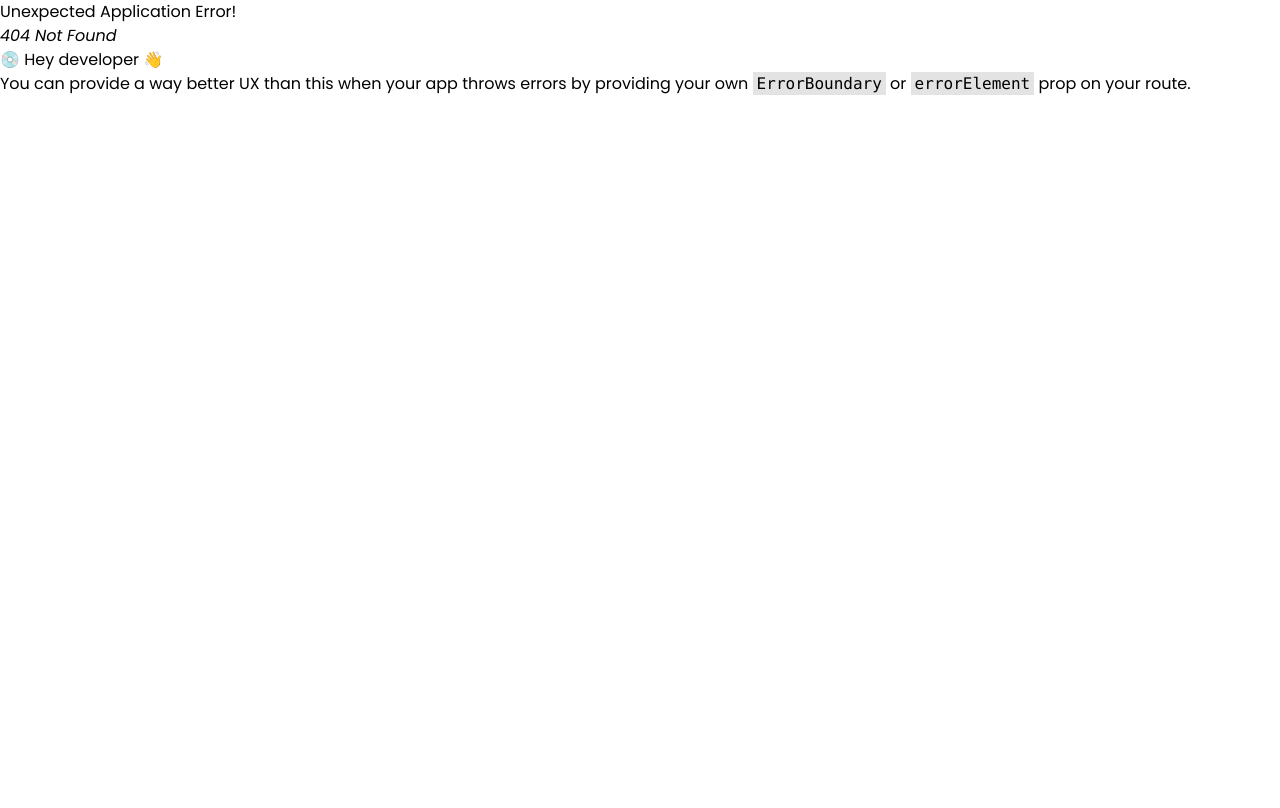
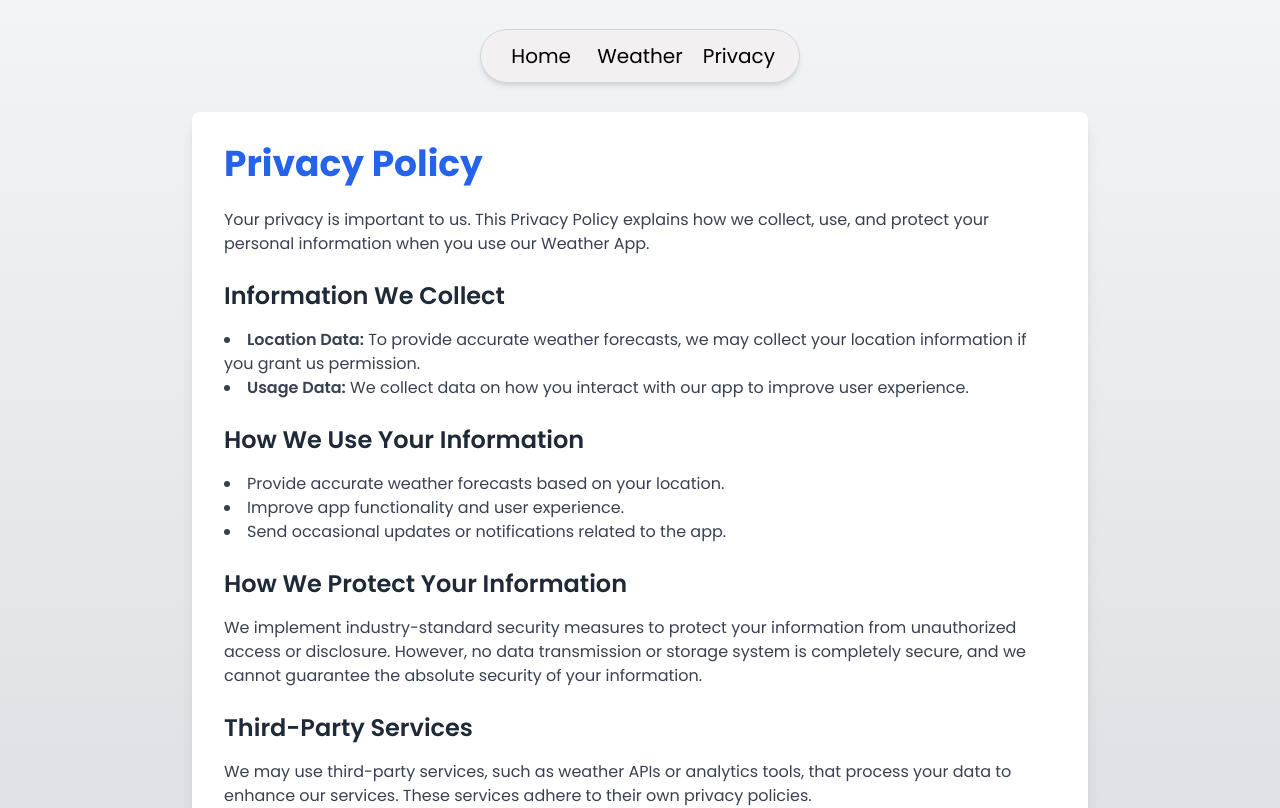
Before and after one commit to Avizaz040/WeatherApp, a React (Vite) app: page /WeatherApp/privacy in a window 1280 px wide. Before the commit this address had no page. Shown: the top 808 px of the page. Built offline with nearby package versions, Linux system fonts and the light colour scheme.

Commit message:
update in navlink

```diff
--- a/src/components/MainPage.jsx
+++ b/src/components/MainPage.jsx
@@ -16,7 +16,7 @@ function MainPage() {
       </div>,
     },
     {
-      path: "/weather",
+      path: "WeatherApp/weather",
       element:
       <div>
         <Navbar/>
@@ -25,7 +25,7 @@ function MainPage() {
       </div>,
     },
     {
-      path: "/privacy",
+      path: "WeatherApp/privacy",
       element:
       <div>
         <Navbar/>
--- a/src/components/Navbar.jsx
+++ b/src/components/Navbar.jsx
@@ -8,8 +8,8 @@ function Navbar() {
       <div className='w-8/12 md:w-2/5 lg:w-1/4 px-4 md:px-5 lg:px-5 py-2 md:py-3 flex justify-center items-center bg-[#f2f0f0] rounded-full shadow-md border border-gray-300'>
         <ul className='w-full flex flex-row justify-between md:justify-center items-center text-center gap-4 text-sm md:text-lg lg:text-xl'>
           <li className='flex-1 md:w-1/3 text-center hover:underline underline-offset-4 hover:font-medium cursor-pointer'><Link to="/WeatherApp">Home</Link></li>
-          <li className='flex-1 md:w-1/3 text-center hover:underline underline-offset-4 hover:font-medium cursor-pointer'><Link to="/weather">Weather</Link></li>
-          <li className='flex-1 md:w-1/3 text-center hover:underline underline-offset-4 hover:font-medium cursor-pointer'><Link to="/privacy">Privacy</Link></li>
+          <li className='flex-1 md:w-1/3 text-center hover:underline underline-offset-4 hover:font-medium cursor-pointer'><Link to="/WeatherApp/weather">Weather</Link></li>
+          <li className='flex-1 md:w-1/3 text-center hover:underline underline-offset-4 hover:font-medium cursor-pointer'><Link to="/WeatherApp/privacy">Privacy</Link></li>
         </ul>
       </div>
     </div>
```
